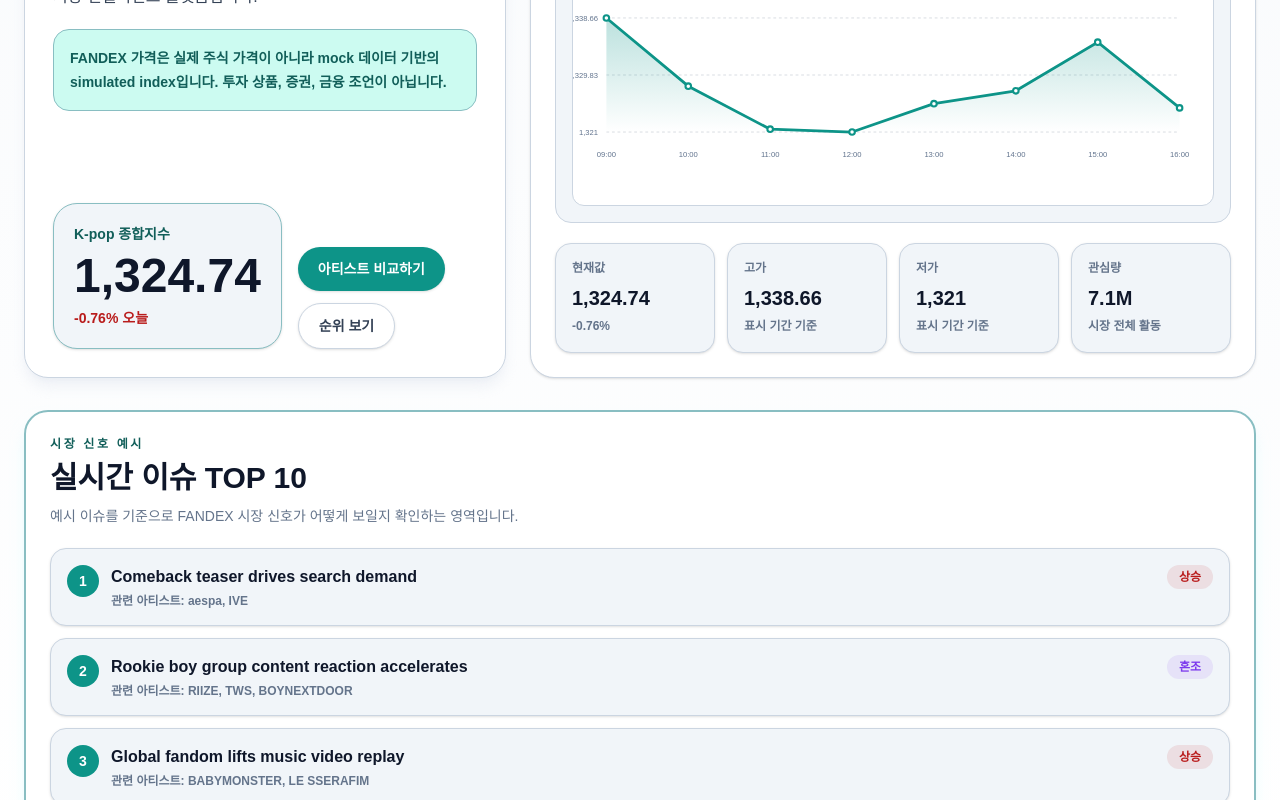
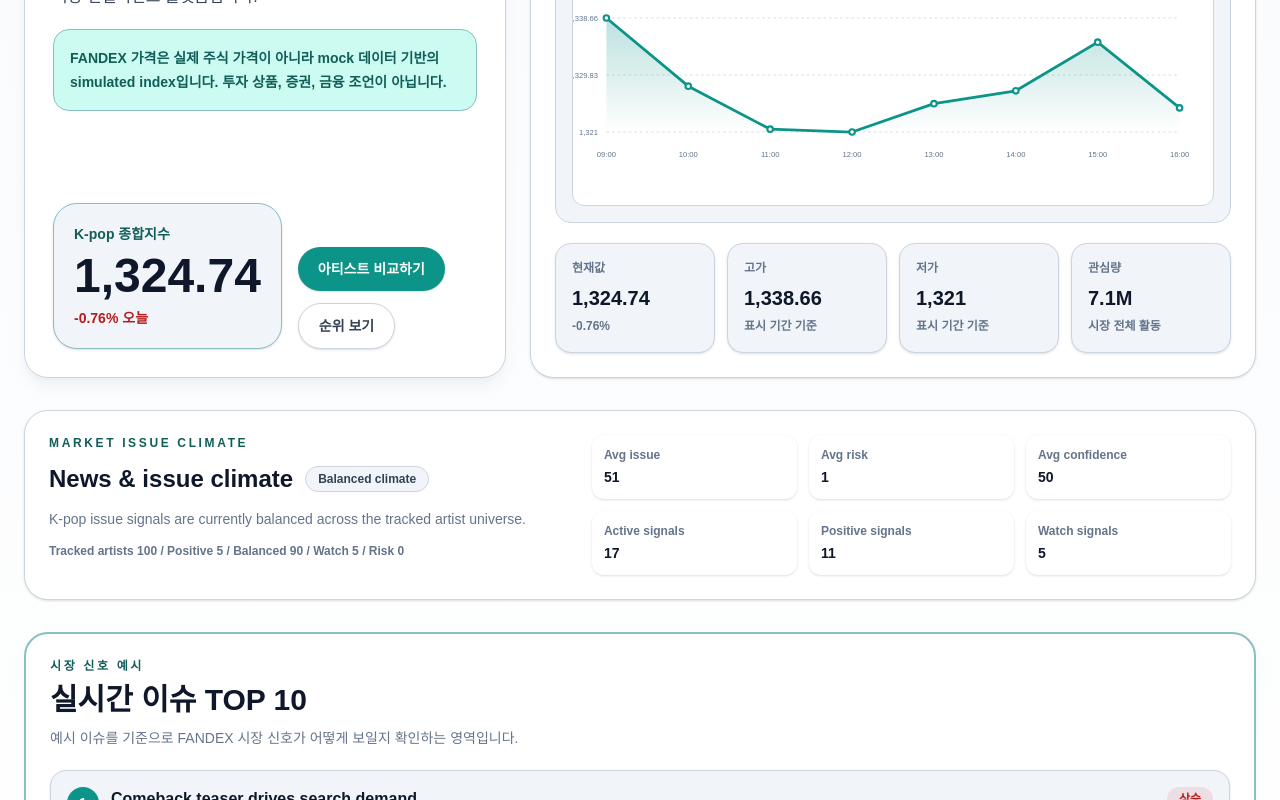
Before and after one commit to kpopmaker/fandex, a Next.js app: page / in a window 1280 px wide. Shown: the part 461-1261 px from the top of the page. Built offline with nearby package versions, Linux system fonts and the light colour scheme.

Commit message:
feat: add market issue climate summary

```diff
--- a/app/page.tsx
+++ b/app/page.tsx
@@ -3,10 +3,13 @@ import FandexLineChart from './components/FandexLineChart';
 import ArtistSearch from './components/v3/ArtistSearch';
 import { artistUniverse, getArtistV3ById } from './data/v3/artistUniverse';
 import { trendingIssues } from './data/v3/mockData';
+import { artistUniverseV4 } from './data/v4/artistUniverse';
+import { getArtistPriceHistoryV4 } from './data/v4/artistPriceHistory';
 import {
   getKpopMarketChartPointsV4,
   getKpopMarketIndexSummaryV4,
 } from './data/v4/marketIndex';
+import type { IssueScoreBreakdown } from './data/v4/scoring/types';
 import type { KpopIssue } from './data/v3/types';
 
 function formatPercent(value: number) {
@@ -24,6 +27,245 @@ function formatNumber(value: number) {
   return new Intl.NumberFormat('ko-KR', {
     maximumFractionDigits: 2,
   }).format(value);
+}
+
+function safeNumber(value: number | null | undefined, fallback = 0) {
+  return typeof value === 'number' && Number.isFinite(value) ? value : fallback;
+}
+
+function safePositiveNumber(value: number | null | undefined, fallback = 0) {
+  return Math.max(safeNumber(value, fallback), 0);
+}
+
+function clampScore(value: number | null | undefined, fallback = 0) {
+  return Math.min(Math.max(safeNumber(value, fallback), 0), 100);
+}
+
+type MarketClimateTone = 'positive' | 'balanced' | 'watch' | 'risk';
+
+type MarketIssueClimate = {
+  label:
+    | 'Positive climate'
+    | 'Balanced climate'
+    | 'Watch climate'
+    | 'Risk climate';
+  tone: MarketClimateTone;
+  copy: string;
+  avgIssueScore: number;
+  avgControversyRiskScore: number;
+  avgConfidenceScore: number;
+  totalActiveIssueCount: number;
+  totalPositiveIssueCount: number;
+  totalNegativeIssueCount: number;
+  positiveArtistCount: number;
+  neutralArtistCount: number;
+  watchArtistCount: number;
+  riskArtistCount: number;
+  artistCount: number;
+};
+
+function getIssueTone({
+  issueScore,
+  controversyRiskScore,
+  activeIssueCount,
+  negativeIssueCount,
+}: {
+  issueScore: number;
+  controversyRiskScore: number;
+  activeIssueCount: number;
+  negativeIssueCount: number;
+}): 'positive' | 'neutral' | 'watch' | 'risk' {
+  if (controversyRiskScore >= 65) {
+    return 'risk';
+  }
+
+  if (
+    issueScore <= 40 ||
+    controversyRiskScore >= 35 ||
+    (activeIssueCount > 0 && negativeIssueCount >= activeIssueCount)
+  ) {
+    return 'watch';
+  }
+
+  if (issueScore >= 60 && controversyRiskScore < 50) {
+    return 'positive';
+  }
+
+  return 'neutral';
+}
+
+function getMarketClimateLabel({
+  avgIssueScore,
+  avgControversyRiskScore,
+  totalActiveIssueCount,
+  totalPositiveIssueCount,
+  totalNegativeIssueCount,
+  riskArtistCount,
+  artistCount,
+}: Pick<
+  MarketIssueClimate,
+  | 'avgIssueScore'
+  | 'avgControversyRiskScore'
+  | 'totalActiveIssueCount'
+  | 'totalPositiveIssueCount'
+  | 'totalNegativeIssueCount'
+  | 'riskArtistCount'
+  | 'artistCount'
+>): Pick<MarketIssueClimate, 'label' | 'tone' | 'copy'> {
+  const riskShare = artistCount > 0 ? riskArtistCount / artistCount : 0;
+
+  if (totalActiveIssueCount === 0) {
+    return {
+      label: 'Balanced climate',
+      tone: 'balanced',
+      copy: 'No active market issue signals are currently reflected.',
+    };
+  }
+
+  if (avgControversyRiskScore >= 65 || riskShare >= 0.35) {
+    return {
+      label: 'Risk climate',
+      tone: 'risk',
+      copy: 'Watch signals are elevated across several tracked artists.',
+    };
+  }
+
+  if (avgIssueScore <= 40 || totalNegativeIssueCount > totalPositiveIssueCount) {
+    return {
+      label: 'Watch climate',
+      tone: 'watch',
+      copy: 'Watch signals are slightly stronger than positive issue momentum.',
+    };
+  }
+
+  if (avgIssueScore >= 60 && avgControversyRiskScore < 50) {
+    return {
+      label: 'Positive climate',
+      tone: 'positive',
+      copy: 'Positive issue momentum is slightly stronger across the tracked artist universe.',
+    };
+  }
+
+  return {
+    label: 'Balanced climate',
+    tone: 'balanced',
+    copy: 'K-pop issue signals are currently balanced across the tracked artist universe.',
+  };
+}
+
+function getMarketIssueClimate(): MarketIssueClimate {
+  const summaries = artistUniverseV4.map((artist) => {
+    const history = getArtistPriceHistoryV4(artist.id);
+    const latest = history[history.length - 1];
+    const breakdown: IssueScoreBreakdown | undefined =
+      latest?.issueScoreBreakdown ?? latest?.scoreBreakdown.issueScoreBreakdown;
+    const summary = latest?.issueSignalsSummary;
+    const issueScore = clampScore(breakdown?.issueScore, 50);
+    const controversyRiskScore = clampScore(breakdown?.controversyRiskScore);
+    const confidenceScore = clampScore(breakdown?.confidenceScore, 50);
+    const activeIssueCount = Math.round(
+      safePositiveNumber(summary?.activeIssueCount)
+    );
+    const positiveIssueCount = Math.round(
+      safePositiveNumber(summary?.positiveIssueCount)
+    );
+    const negativeIssueCount = Math.round(
+      safePositiveNumber(summary?.negativeIssueCount)
+    );
+
+    return {
+      issueScore,
+      controversyRiskScore,
+      confidenceScore,
+      activeIssueCount,
+      positiveIssueCount,
+      negativeIssueCount,
+      tone: getIssueTone({
+        issueScore,
+        controversyRiskScore,
+        activeIssueCount,
+        negativeIssueCount,
+      }),
+    };
+  });
+  const artistCount = summaries.length;
+
+  if (artistCount === 0) {
+    return {
+      label: 'Balanced climate',
+      tone: 'balanced',
+      copy: 'No active market issue signals are currently reflected.',
+      avgIssueScore: 50,
+      avgControversyRiskScore: 0,
+      avgConfidenceScore: 50,
+      totalActiveIssueCount: 0,
+      totalPositiveIssueCount: 0,
+      totalNegativeIssueCount: 0,
+      positiveArtistCount: 0,
+      neutralArtistCount: 0,
+      watchArtistCount: 0,
+      riskArtistCount: 0,
+      artistCount: 0,
+    };
+  }
+
+  const totals = summaries.reduce(
+    (acc, summary) => ({
+      issueScore: acc.issueScore + summary.issueScore,
+      controversyRiskScore:
+        acc.controversyRiskScore + summary.controversyRiskScore,
+      confidenceScore: acc.confidenceScore + summary.confidenceScore,
+      activeIssueCount: acc.activeIssueCount + summary.activeIssueCount,
+      positiveIssueCount: acc.positiveIssueCount + summary.positiveIssueCount,
+      negativeIssueCount: acc.negativeIssueCount + summary.negativeIssueCount,
+      positiveArtistCount:
+        acc.positiveArtistCount + (summary.tone === 'positive' ? 1 : 0),
+      neutralArtistCount:
+        acc.neutralArtistCount + (summary.tone === 'neutral' ? 1 : 0),
+      watchArtistCount:
+        acc.watchArtistCount + (summary.tone === 'watch' ? 1 : 0),
+      riskArtistCount: acc.riskArtistCount + (summary.tone === 'risk' ? 1 : 0),
+    }),
+    {
+      issueScore: 0,
+      controversyRiskScore: 0,
+      confidenceScore: 0,
+      activeIssueCount: 0,
+      positiveIssueCount: 0,
+      negativeIssueCount: 0,
+      positiveArtistCount: 0,
+      neutralArtistCount: 0,
+      watchArtistCount: 0,
+      riskArtistCount: 0,
+    }
+  );
+  const avgIssueScore = totals.issueScore / artistCount;
+  const avgControversyRiskScore = totals.controversyRiskScore / artistCount;
+  const avgConfidenceScore = totals.confidenceScore / artistCount;
+  const label = getMarketClimateLabel({
+    avgIssueScore,
+    avgControversyRiskScore,
+    totalActiveIssueCount: totals.activeIssueCount,
+    totalPositiveIssueCount: totals.positiveIssueCount,
+    totalNegativeIssueCount: totals.negativeIssueCount,
+    riskArtistCount: totals.riskArtistCount,
+    artistCount,
+  });
+
+  return {
+    ...label,
+    avgIssueScore,
+    avgControversyRiskScore,
+    avgConfidenceScore,
+    totalActiveIssueCount: totals.activeIssueCount,
+    totalPositiveIssueCount: totals.positiveIssueCount,
+    totalNegativeIssueCount: totals.negativeIssueCount,
+    positiveArtistCount: totals.positiveArtistCount,
+    neutralArtistCount: totals.neutralArtistCount,
+    watchArtistCount: totals.watchArtistCount,
+    riskArtistCount: totals.riskArtistCount,
+    artistCount,
+  };
 }
 
 function getIssueBadge(issue: KpopIssue) {
@@ -117,6 +359,7 @@ export default function Home() {
   }`;
   const leadingIssue = trendingIssues[0];
   const issueRows = getHomepageIssueRows();
+  const marketIssueClimate = getMarketIssueClimate();
 
   return (
     <main className="min-h-screen bg-gradient-to-b from-slate-50 via-white to-cyan-50 text-slate-950">
@@ -232,6 +475,8 @@ export default function Home() {
             </div>
           </div>
         </section>
+
+        <MarketIssueClimateSection climate={marketIssueClimate} />
 
         <section className="rounded-3xl border-2 border-cyan-200 bg-white p-6 shadow-lg shadow-cyan-100/60">
             <div className="mb-5">
@@ -357,6 +602,87 @@ export default function Home() {
   );
 }
 
+function MarketIssueClimateSection({
+  climate,
+}: {
+  climate: MarketIssueClimate;
+}) {
+  return (
+    <section className="rounded-3xl border border-slate-200 bg-white p-6 shadow-sm">
+      <div className="grid gap-5 lg:grid-cols-[0.9fr_1.1fr] lg:items-start">
+        <div>
+          <p className="text-xs font-black uppercase tracking-[0.22em] text-cyan-600">
+            Market issue climate
+          </p>
+          <div className="mt-3 flex flex-wrap items-center gap-3">
+            <h2 className="text-2xl font-black">News & issue climate</h2>
+            <MarketClimateBadge label={climate.label} tone={climate.tone} />
+          </div>
+          <p className="mt-3 max-w-2xl text-sm leading-6 text-slate-500">
+            {climate.copy}
+          </p>
+          <p className="mt-3 text-xs font-bold text-slate-500">
+            Tracked artists {climate.artistCount} / Positive{' '}
+            {climate.positiveArtistCount} / Balanced{' '}
+            {climate.neutralArtistCount} / Watch {climate.watchArtistCount} /
+            Risk {climate.riskArtistCount}
+          </p>
+        </div>
+
+        <div className="grid gap-3 sm:grid-cols-2 xl:grid-cols-3">
+          <MiniMetric
+            label="Avg issue"
+            value={String(Math.round(climate.avgIssueScore))}
+          />
+          <MiniMetric
+            label="Avg risk"
+            value={String(Math.round(climate.avgControversyRiskScore))}
+          />
+          <MiniMetric
+            label="Avg confidence"
+            value={String(Math.round(climate.avgConfidenceScore))}
+          />
+          <MiniMetric
+            label="Active signals"
+            value={String(climate.totalActiveIssueCount)}
+          />
+          <MiniMetric
+            label="Positive signals"
+            value={String(climate.totalPositiveIssueCount)}
+          />
+          <MiniMetric
+            label="Watch signals"
+            value={String(climate.totalNegativeIssueCount)}
+          />
+        </div>
+      </div>
+    </section>
+  );
+}
+
+function MarketClimateBadge({
+  label,
+  tone,
+}: {
+  label: MarketIssueClimate['label'];
+  tone: MarketClimateTone;
+}) {
+  const toneClass = {
+    positive: 'border-cyan-200 bg-cyan-50 text-cyan-700',
+    balanced: 'border-slate-200 bg-slate-50 text-slate-600',
+    watch: 'border-purple-200 bg-purple-50 text-purple-700',
+    risk: 'border-blue-200 bg-blue-50 text-blue-700',
+  }[tone];
+
+  return (
+    <span
+      className={`rounded-full border px-3 py-1 text-xs font-black ${toneClass}`}
+    >
+      {label}
+    </span>
+  );
+}
+
 function SnapshotCard({
   label,
   value,
```
